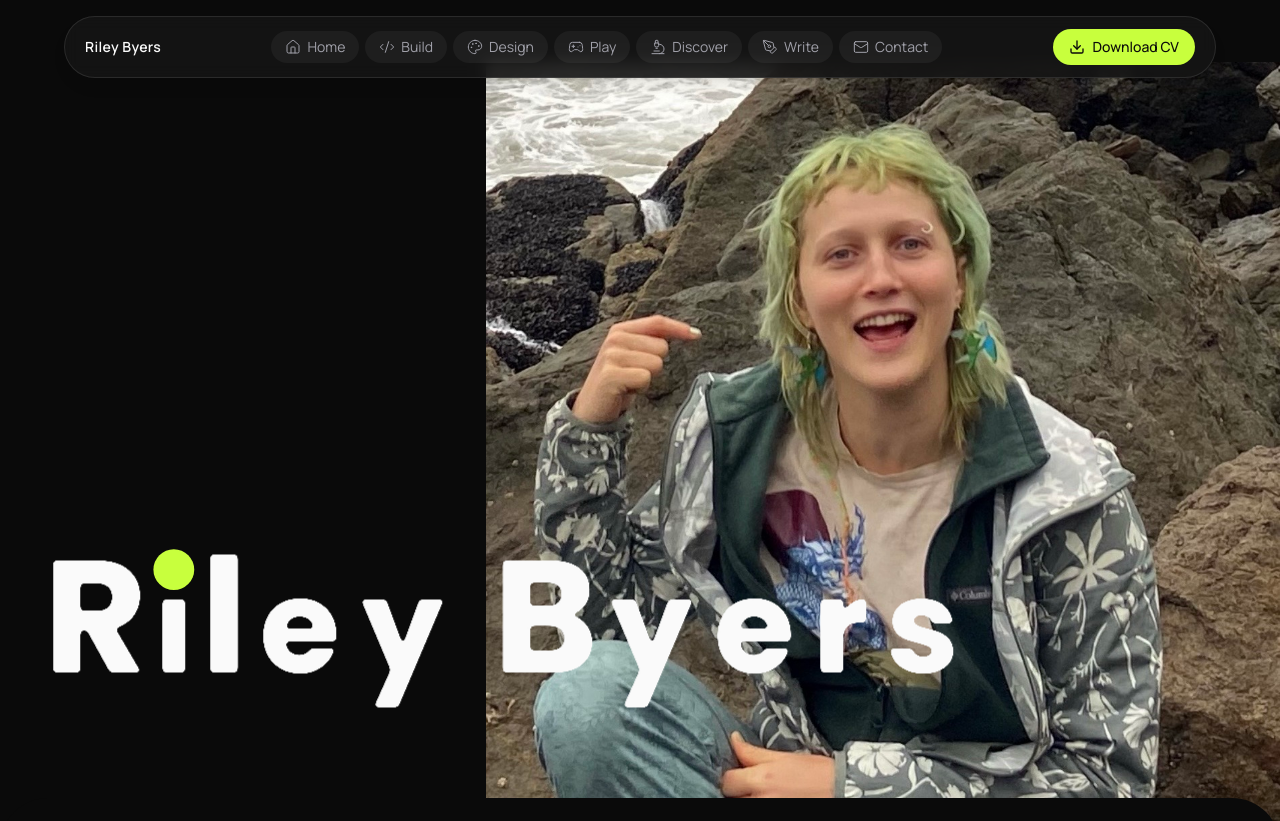
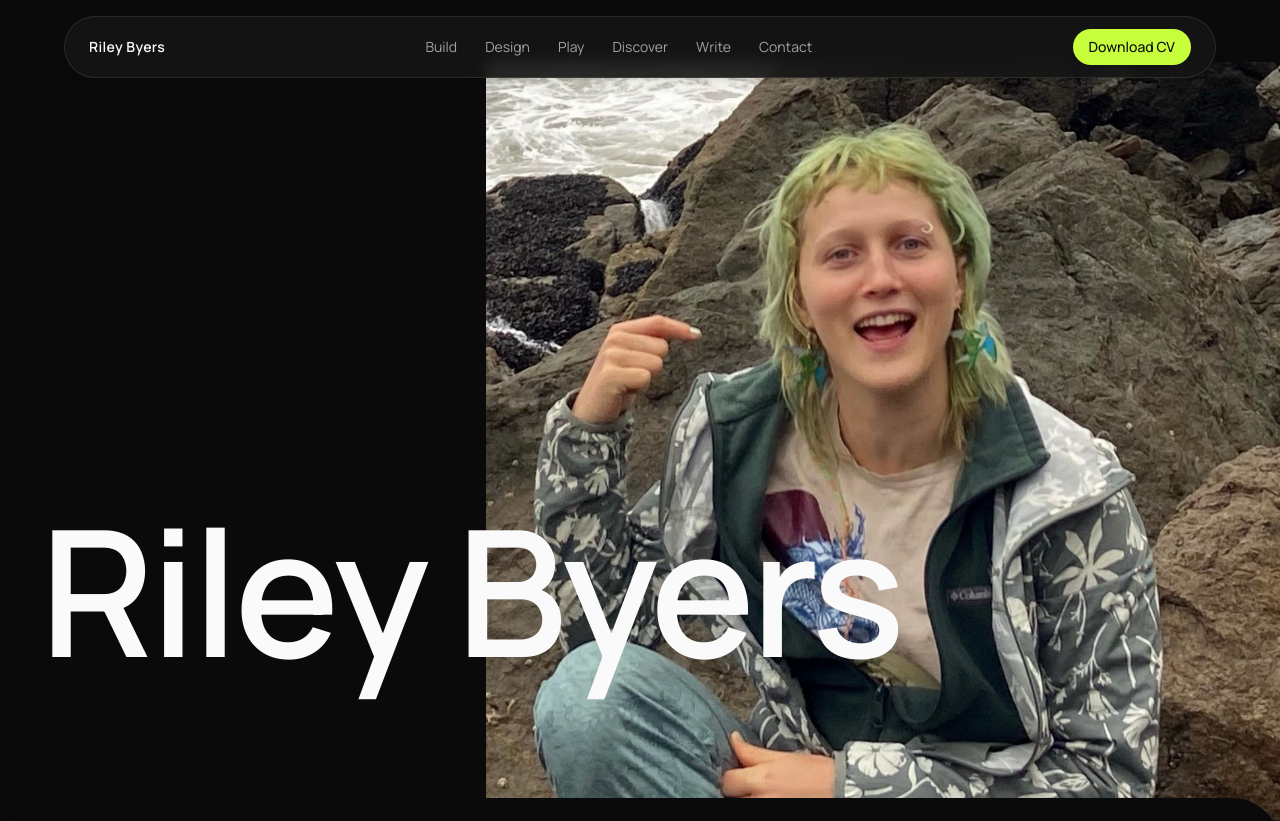
Before and after one commit to rileyb3/portfolio, a Next.js app: page / in a window 1280 px wide. Shown: the top 821 px of the page. Built offline with nearby package versions, Linux system fonts and the light colour scheme.

Commit message:
Simplify: plain big name text (drop custom wordmark), name bleeds off screen edge, simplify nav bar to text-only links

```diff
--- a/src/app/globals.css
+++ b/src/app/globals.css
@@ -9,4 +9,8 @@ html {
 body {
   background-color: #0a0a0a;
   color: #fafafa;
+  /* The oversized hero name is allowed to bleed past the right edge on
+     purpose (a visual scroll cue) — this keeps that from creating a
+     horizontal scrollbar. */
+  overflow-x: hidden;
 }
--- a/src/components/Header.tsx
+++ b/src/components/Header.tsx
@@ -1,35 +1,15 @@
 import Link from "next/link";
-import {
-  Home,
-  Code2,
-  Palette,
-  Gamepad2,
-  Microscope,
-  PenTool,
-  Mail,
-  Download,
-} from "lucide-react";
-import type { LucideIcon } from "lucide-react";
 import { categories, profile } from "@/data/projects";
 
-// Same icon-per-discipline mapping used on the homepage discipline tiles
-// (Disciplines.tsx) — kept in sync so the nav and the tiles read as one
-// system rather than two different icon sets.
-const iconMap: Record<string, LucideIcon> = {
-  build: Code2,
-  design: Palette,
-  play: Gamepad2,
-  discover: Microscope,
-  write: PenTool,
-};
-
-// Global nav — sticky across every page (wired into layout.tsx). Floating
-// rounded pill bar with icon + label nav links and a filled CV button,
-// modeled on a reference layout the user shared.
+// Global nav — sticky across every page (wired into layout.tsx). Kept
+// deliberately plain: text-only links, no icons or per-item pill
+// backgrounds — those were adding visual noise once the rest of the
+// homepage got busier. One accent-colored CTA (Download CV) is the only
+// strong visual element in the bar.
 export default function Header() {
   return (
     <header className="sticky top-4 z-50 px-4 sm:px-8">
-      <nav className="mx-auto flex max-w-6xl items-center justify-between gap-6 rounded-full border border-white/10 bg-surface/90 px-5 py-3 shadow-lg backdrop-blur">
+      <nav className="mx-auto flex max-w-6xl items-center justify-between gap-6 rounded-full border border-white/10 bg-surface/90 px-6 py-3 shadow-lg backdrop-blur">
         <Link
           href="/"
           className="shrink-0 text-sm font-semibold tracking-wide text-paper transition hover:text-accent"
@@ -37,36 +17,22 @@ export default function Header() {
           Riley Byers
         </Link>
 
-        <ul className="hidden items-center gap-1.5 text-sm sm:flex">
-          <li>
-            <Link
-              href="/"
-              className="flex items-center gap-1.5 rounded-full bg-white/5 px-3.5 py-1.5 text-muted transition hover:bg-white/10 hover:text-paper"
-            >
-              <Home className="h-4 w-4" strokeWidth={1.5} />
-              Home
-            </Link>
-          </li>
-          {categories.map((c) => {
-            const Icon = iconMap[c.id];
-            return (
+        <ul className="hidden items-center gap-7 text-sm sm:flex">
+          {categories.map((c) => (
             <li key={c.id}>
               <Link
                 href={`/${c.id}`}
-                  className="flex items-center gap-1.5 rounded-full bg-white/5 px-3.5 py-1.5 text-muted transition hover:bg-white/10 hover:text-paper"
+                className="text-muted transition hover:text-paper"
               >
-                  {Icon && <Icon className="h-4 w-4" strokeWidth={1.5} />}
                 {c.label}
               </Link>
             </li>
-            );
-          })}
+          ))}
           <li>
             <Link
               href="/#contact"
-              className="flex items-center gap-1.5 rounded-full bg-white/5 px-3.5 py-1.5 text-muted transition hover:bg-white/10 hover:text-paper"
+              className="text-muted transition hover:text-paper"
             >
-              <Mail className="h-4 w-4" strokeWidth={1.5} />
               Contact
             </Link>
           </li>
@@ -75,9 +41,8 @@ export default function Header() {
         <Link
           href={profile.cvHref}
           download
-          className="hidden shrink-0 items-center gap-2 rounded-full bg-accent px-4 py-2 text-sm font-medium text-ink transition hover:opacity-85 sm:inline-flex"
+          className="hidden shrink-0 items-center rounded-full bg-accent px-4 py-2 text-sm font-medium text-ink transition hover:opacity-85 sm:inline-flex"
         >
-          <Download className="h-4 w-4" strokeWidth={2} />
           Download CV
         </Link>
       </nav>
--- a/src/components/Hero.tsx
+++ b/src/components/Hero.tsx
@@ -1,5 +1,4 @@
 import { profile } from "@/data/projects";
-import NameWordmark from "./NameWordmark";
 
 export default function Hero() {
   return (
@@ -20,18 +19,16 @@ export default function Hero() {
         </div>
       </div>
 
-      {/* Name: plain absolute positioning, no sticky/lock — starts lower
-          on the page than before (top-[55%] vs the old 38%) and scrolls
-          away normally with the rest of the page, moving continuously
-          past vertical center rather than pausing there. Custom vector
-          wordmark (see NameWordmark) instead of live text — keeps the
-          accessible name via aria-label on this heading. */}
+      {/* Name: back to plain live text in a simple, clean font (no custom
+          wordmark) — sized big enough that it runs off the right edge of
+          the screen on purpose, as a visual cue that there's more to
+          scroll through. globals.css sets overflow-x:hidden so this
+          doesn't create a horizontal scrollbar. */}
       <div className="absolute inset-x-0 top-0 z-10 h-screen">
         <h1
-          aria-label={profile.name}
-          className="pointer-events-none absolute left-6 top-[55%] text-paper sm:left-10"
+          className="pointer-events-none absolute left-6 top-[55%] whitespace-nowrap font-sans text-8xl font-semibold leading-none tracking-tight text-paper sm:left-10 sm:text-9xl lg:text-[11rem]"
         >
-          <NameWordmark className="h-auto w-[420px] sm:w-[740px] lg:w-[930px]" />
+          {profile.name}
         </h1>
       </div>
     </section>
```
Lines whose indentation alone changed are shown as unchanged.
